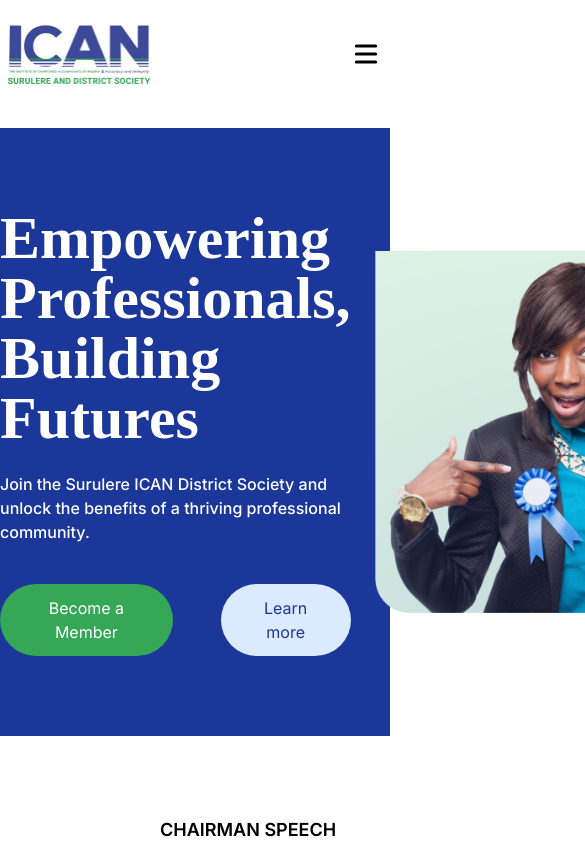
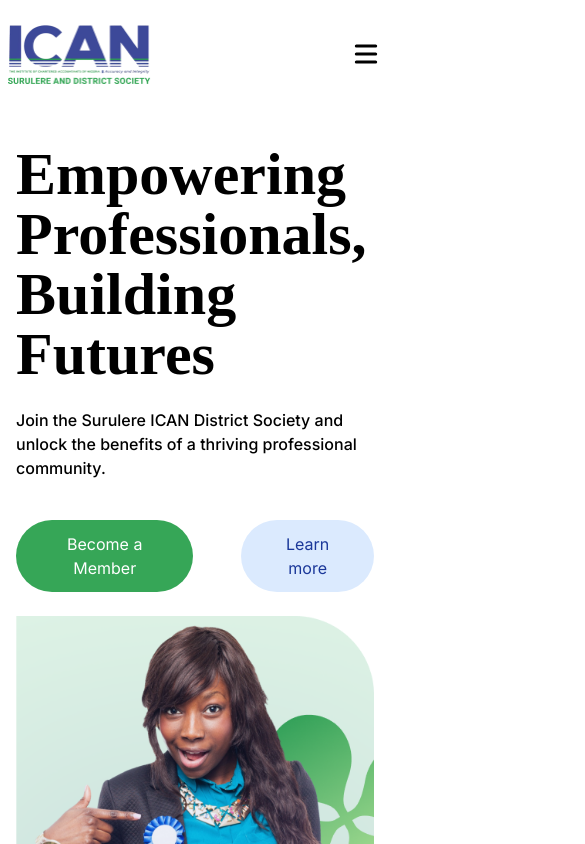
Before and after one commit to Edema-wxd/ican-frontend, a Next.js app: page / in a window 390 px wide. Shown: the top 844 px of the page, 585 px wide, since content can reach past the window. Built offline with nearby package versions, Linux system fonts and the light colour scheme; a web font is replaced by a local one.

Commit message:
base editing

```diff
--- a/src/components/Heroimg.jsx
+++ b/src/components/Heroimg.jsx
@@ -11,17 +11,15 @@
 }) {
   return (
     <div
-      className="flex flex-row py-20 lg:px-40 mt-32  gap-6 justify-between items-center w-full h-fit min-h-[500px] bg-primary"
-      style={{ backgroundImage: `url(${imageUrl})`, backgroundSize: "cover" }}
+      className="flex sm:text-white text-black rounded-b-3xl sm:rounded-none flex-col sm:flex-row  p-4 sm:py-20 lg:px-40 mt-32  gap-6 justify-between items-center w-full h-fit min-h-[500px] bg-gradient-to-b from-[#4cc9f0] to-[#4361ee] sm:bg-primary"
+      style={{ backgroundImage: `url(${imageUrl})`, backgroundSize: "cover", }}
       // image for hero section for each page, use per page
     >
       <div className="flex flex-col max-w-lg gap-6">
-        <h1 className="text-left max-w-3xl text-white text-6xl font-bold font-['Spartan'] leading-20 ">
+        <h1 className="text-left max-w-3xl  text-6xl font-bold font-['Spartan'] leading-20 ">
           {maintxt}
         </h1>
-        <p className="text-left text-white text-base font-medium  leading-6">
-          {subtxt}
-        </p>
+        <p className="text-left  text-base font-medium  leading-6">{subtxt}</p>
         <div>{children}</div>
       </div>
       {toggle ? (
```
